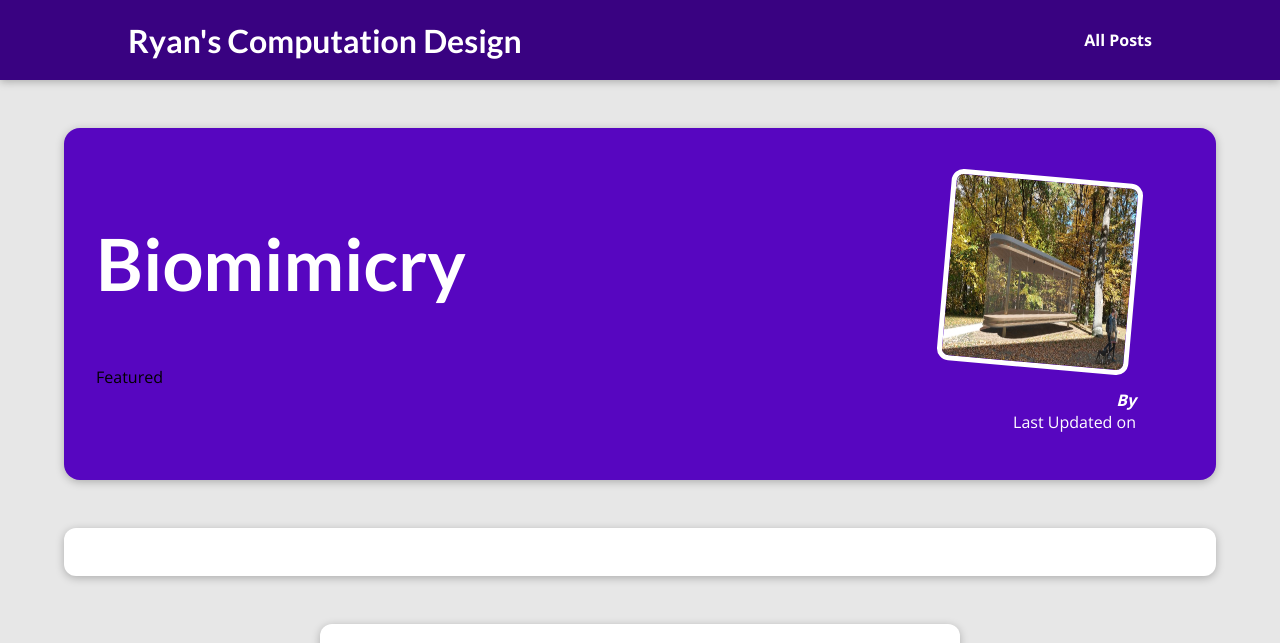
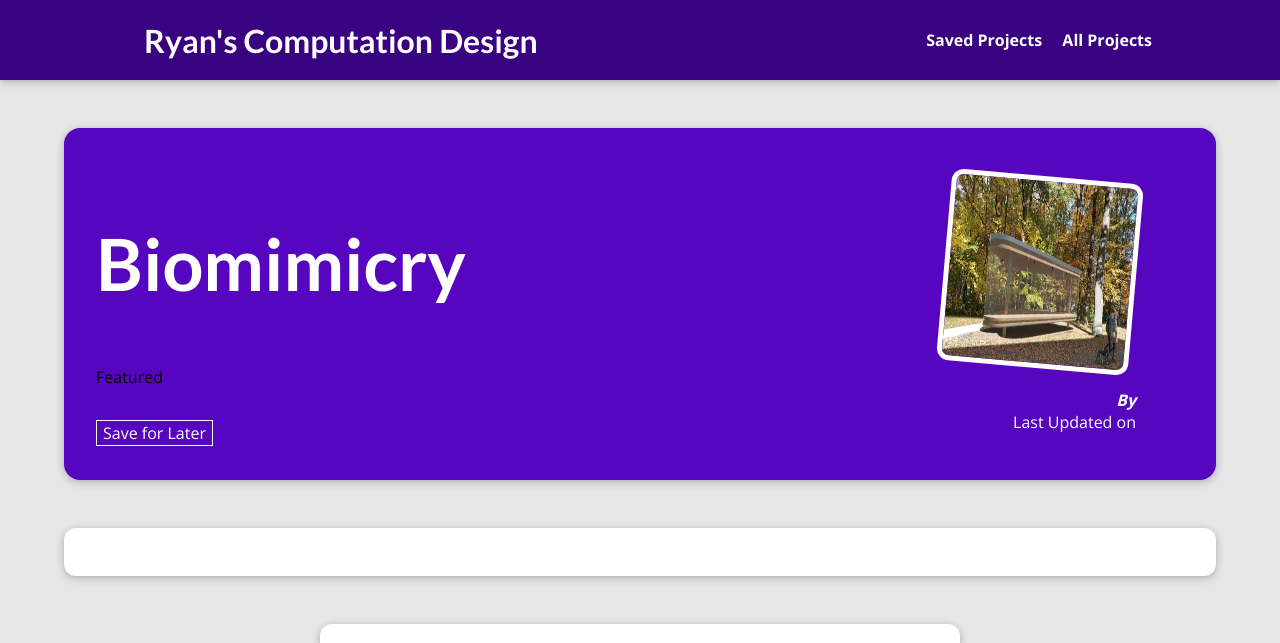
Before and after one commit to RyanDaley/comp_design_portfolio, a Django app: a page that uses templates/base.html in a window 1280 px wide. Shown: the top 643 px of the page. Run offline with Django 4.2, Linux system fonts and the light colour scheme; data comes from the database, SQL or seed files in the repository; data that the repository does not hold is empty.

Commit message:
ReadForLaterSession

```diff
--- a/blog/static/blog/post-detail.css
+++ b/blog/static/blog/post-detail.css
@@ -55,6 +55,26 @@ body {
   #summary time {
     font-weight: bold;
   }
+
+  #read-later {
+    margin: 2rem 0;
+  }
+
+  #read-later button {
+    background-color: transparent;
+    border: 1px solid white;
+    padding: 0.5ream 2rem;
+    font: inherit;
+    color: white;
+    cursor: pointer;
+  }
+
+  #read-later button:hover,
+  #read-later button:active {
+    background-color:white;
+    color:#390281;
+  }
+
 
   main {
     width: 90%;
--- a/blog/templates/blog/post-detail.html
+++ b/blog/templates/blog/post-detail.html
@@ -23,6 +23,19 @@
             {% for tag in tags %}
                 <span> {{ tag.caption }} </span>
             {% endfor %}
+        </div>
+        <div id="read-later">
+            <form action="{% url "read-later" %}" method="POST">
+                {% csrf_token %}
+                <input type="hidden" value="{{ project.id }}" name="post_id">
+                <button>
+                    {% if saved_for_later %}
+                        Remove from "Read Later" List
+                    {% else %}
+                        Save for Later
+                    {% endif %}
+                </button>
+            </form>
         </div>
         <article>
             <img src="{{ project.image.url }}" alt="Post Title"/>
--- a/blog/urls.py
+++ b/blog/urls.py
@@ -5,5 +5,6 @@ from . import views
 urlpatterns = [
     path("", views.StartingPageView.as_view(), name="starting-page"),
     path("posts", views.AllPostsView.as_view(), name="posts-page"),
-    path("posts/<slug:slug>", views.SinglePostView.as_view(), name="project-detail-page") #this concept is called slug
+    path("posts/<slug:slug>", views.SinglePostView.as_view(), name="project-detail-page"),
+    path("read-later", views.ReadLaterView.as_view(), name="read-later")
 ]
--- a/blog/views.py
+++ b/blog/views.py
@@ -48,13 +48,24 @@ class AllPostsView(ListView):
 #     })
 
 class SinglePostView(View):
+    def is_stored_post(self, request, project_id):
+        stored_projects = request.session.get("stored_projects")
+        if stored_projects is not None:
+            is_saved_for_later = project_id in stored_projects
+        else:
+            is_saved_for_later = False
+
+        return is_saved_for_later
+
     def get(self, request, slug):
         project = Project.objects.get(slug=slug)
+
         context = {
             "project": project,
             "tags": project.tags.all(),
             "comment_form": CommentForm(),
-            "comments":project.comments.all().order_by("-id")
+            "comments":project.comments.all().order_by("-id"),
+            "saved_for_later": self.is_stored_post(request, project.id)
         }
         return render(request, "blog/post-detail.html", context)
 
@@ -84,3 +95,37 @@ class SinglePostView(View):
 #         "project": project,
 #         "tags": project.tags.all()
 #     })
+
+class ReadLaterView(View):
+    def get(self, request):
+        stored_projects = request.session.get("stored_projects")
+
+        context = {}
+
+        if stored_projects is None or len(stored_projects) == 0:
+            context["projects"] = []
+            context["has_projects"] = False
+        else:
+            projects = Project.objects.filter(id__in=stored_projects)
+            context["projects"] = projects
+            context["has_projects"] = True
+
+        return render(request, "blog/stored-posts.html", context)
+
+
+    def post(self, request):
+        stored_projects = request.session.get("stored_projects")
+
+        if stored_projects is None:
+            stored_projects = []
+
+        post_id = int(request.POST["post_id"])
+
+        if post_id not in stored_projects:
+            stored_projects.append(post_id)
+            request.session["stored_projects"] = stored_projects
+        else:
+            stored_projects.remove(post_id)
+
+
+        return HttpResponseRedirect("/")
--- a/static/app.css
+++ b/static/app.css
@@ -35,6 +35,7 @@ h3 {
   text-decoration: none;
   color: white;
   font-weight: bold;
+  margin-left: 1rem;
 }
 
 #main-navigation a:hover,
--- a/templates/base.html
+++ b/templates/base.html
@@ -15,7 +15,8 @@
             <a href="{% url "starting-page" %}">Ryan's Computation Design</a>
         </h1>
         <nav>
-            <a href="{% url "posts-page" %}">All Posts</a>
+            <a href="{% url "read-later" %}">Saved Projects</a>
+            <a href="{% url "posts-page" %}">All Projects</a>
         </nav>
     </header>
     {% block content %}
```
Also changed, not shown: blog/static/blog/stored-posts.css (added, +39 -0 lines), blog/templates/blog/stored-posts.html (added, +23 -0 lines).
